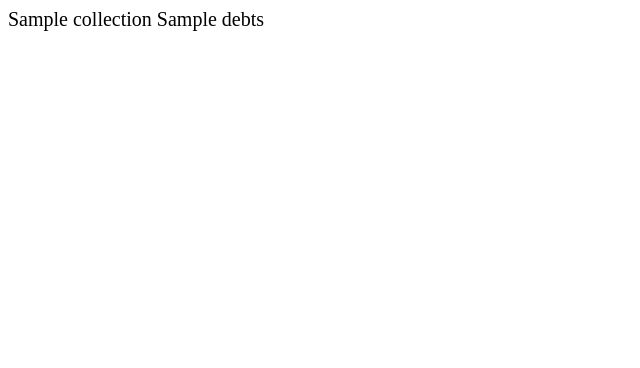
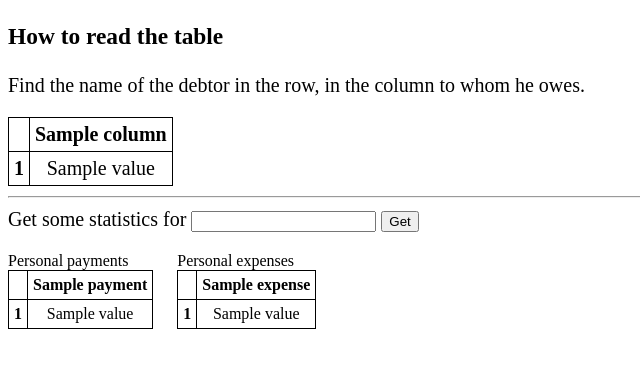
Before and after one commit to j2cry/cost_allocation, a Flask app: template templates/result.html in a window 1280 px wide. Shown: the top 368 px of the page, without its empty margins (0-640 px from the left). Run offline with Flask 2, Linux system fonts and the light colour scheme; the template is opened without the code that fills it: most values are stand-ins (such as "Sample title", 1, 10 or a date in 2020).

Commit message:
Add result and personal statistics output
Personal statistics methods now return pandas.Series and round to 2 digits.
Rolled back to two-docker-containers.

```diff
--- a/service.py
+++ b/service.py
@@ -34,13 +34,21 @@ def debts_remove_item(collection):
     return redirect(f'/{collection}')
 
 
-@app.route('/<collection>/result', methods=['POST'])
+@app.route('/<collection>/result', methods=['GET', 'POST'])
 def debts_result(collection):
     """ Show result
         :param collection: mongo database collection name """
     debts = Debts(collection=collection)
-    # TODO: html template for result output
-    return render_template('result.html', collection=collection, _debts=debts.get_debts())
+    payments, expenses = None, None
+    if person := request.args.get('person', ''):
+        payments = debts.get_payments(person)
+        expenses = debts.get_expenses(person)
+        print(payments, expenses, sep='\n\n')
+    kwargs = {'collection': collection,
+              '_debts': debts.get_debts(),
+              'payments': payments,
+              'expenses': expenses}
+    return render_template('result.html', **kwargs)
 
 
 # ------------- DEBUG ----------------
--- a/static/styles/style.css
+++ b/static/styles/style.css
@@ -11,10 +11,10 @@ body {
     margin-bottom: 10px;
 }
 
-.records_table {
+.table {
     border-collapse: collapse;
 }
-.records_table td {
+.table td {
     border: 1px solid black;
     padding: 5px;
     text-align: center;
@@ -22,3 +22,13 @@ body {
 .table_header {
     font-weight: 600;
 }
+
+.statistics {
+    font-size: 16px;
+    margin-top: 20px;
+}
+
+.statistics div {
+    margin-right: 20px;
+    display: inline-block;
+}
--- a/templates/result.html
+++ b/templates/result.html
@@ -4,10 +4,71 @@
     <meta charset="UTF-8">
     <title>Cost allocation service</title>
     <link rel= "stylesheet" type= "text/css" href= "{{url_for('static',filename='styles/style.css')}}">
-
 </head>
 <body>
-    {{ collection }}
-    {{ _debts }}
+    <h3>How to read the table</h3>
+    <p>Find the name of the debtor in the row, in the column to whom he owes.</p>
+    <table class="table">
+        <tr class="table_header">
+            <td></td>
+            {% for column in _debts.columns %}
+            <td>{{column}}</td>
+            {% endfor %}
+        </tr>
+        {% for index, row in _debts.iterrows() %}
+        <tr>
+            <td class="table_header">{{index}}</td>
+            {% for value in row.values %}
+            <td>{{ value }}</td>
+            {% endfor %}
+        </tr>
+        {% endfor %}
+    </table>
+    <hr>
+    <form>
+        Get some statistics for
+        <input type="text" name="person">
+        <button type="submit">Get</button>
+    </form>
+
+    <div class="statistics">
+        {% if payments is not none %}
+        <div>
+            Personal payments
+            <table class="table">
+                <tr>
+                    <td></td>
+                    <td class="table_header">{{payments.name}}</td>
+                </tr>
+                {% for index, value in payments.items() %}
+                <tr>
+                    <td class="table_header">{{index}}</td>
+                    <td>{{value}}</td>
+                </tr>
+                {% endfor %}
+            </table>
+        </div>
+        {% endif %}
+
+        {% if expenses is not none %}
+        <div>
+            Personal expenses
+            <table class="table">
+                <tr>
+                    <td></td>
+                    <td class="table_header">{{expenses.name}}</td>
+                </tr>
+                {% for index, value in expenses.items() %}
+                <tr>
+                    <td class="table_header">{{index}}</td>
+                    <td>{{value}}</td>
+                </tr>
+                {% endfor %}
+            </table>
+        </div>
+        {% endif %}
+    </div>
+
+
 </body>
 </html>
```
Also changed, not shown: debts.py (+8 -8 lines), templates/data.html (+3 -4 lines), templates/index.html (added, +11 -0 lines), 1 other file.
